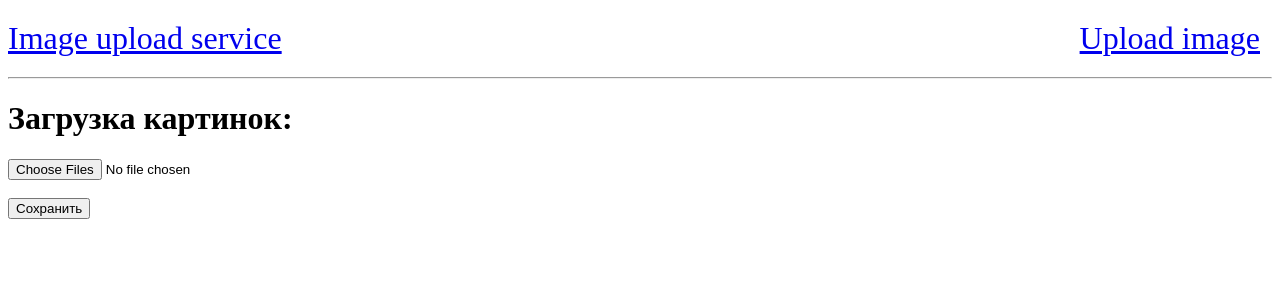
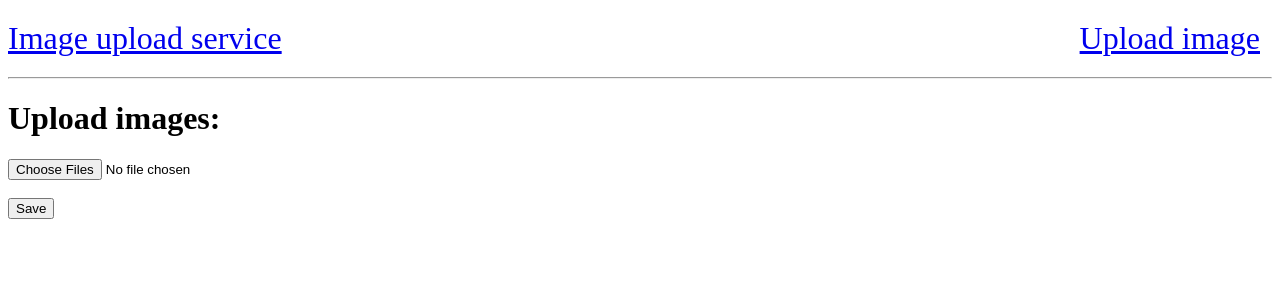
Before and after one commit to Froggy-G/ImageUploadService, a Django app: page /image/new in a window 1280 px wide. Shown: the top 300 px of the page. Run offline with Django 3.2, Linux system fonts and the light colour scheme.

Commit message:
Update image_new.html

```diff
--- a/Image_upload/templates/Image_upload/image_new.html
+++ b/Image_upload/templates/Image_upload/image_new.html
@@ -1,9 +1,9 @@
 {% extends 'Image_upload/base.html' %}
 
 {% block content %}
-    <h1>Загрузка картинок:</h1>
+    <h1>Upload images:</h1>
         <form method="POST" autocomplete="off" enctype="multipart/form-data">{% csrf_token %}
             <input type="file" name="images" multiple><br><br>
-            <button type="submit">Сохранить</button>
+            <button type="submit">Save</button>
         </form>
 {% endblock %}
```
